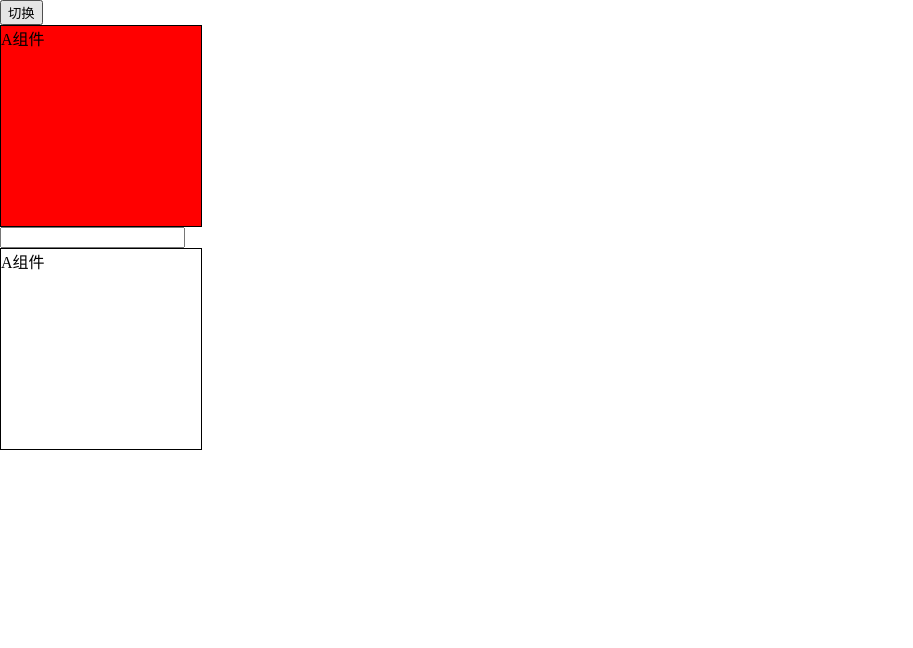
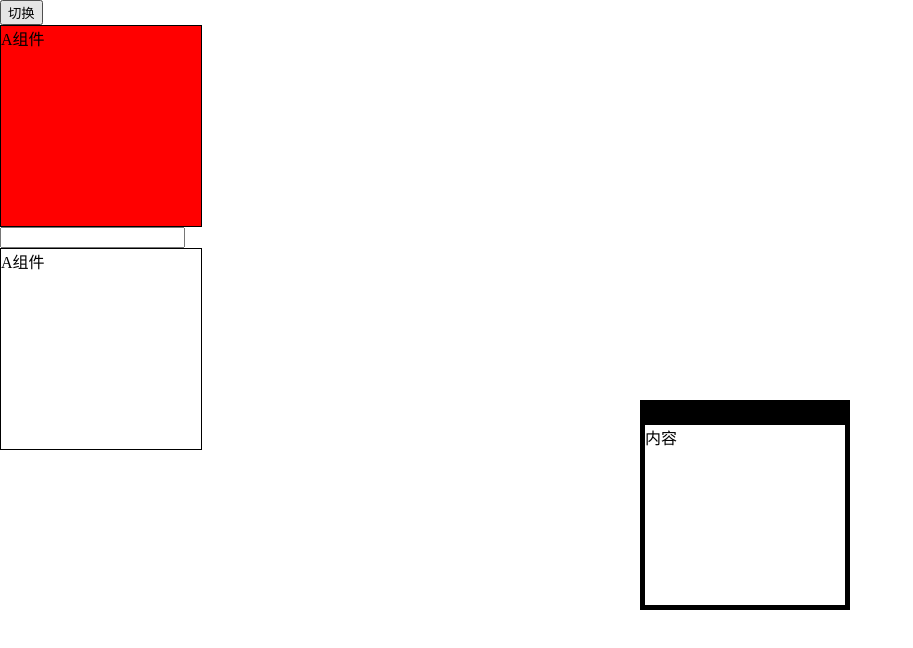
Before and after one commit to baizhi958216/xiaomanzs_FullStackStudy, a Vue app in the folder vite-app/: page / in a window 1280 px wide. Shown: the top 648 px of the page, without its empty margins (0-913 px from the left). Built offline with nearby package versions, Linux system fonts and the light colour scheme.

Commit message:
vue: Add a directive demo
Signed-off-by: baizhi958216 <1475289190@qq.com>

```diff
--- a/vite-app/src/components/Vuedirective.vue
+++ b/vite-app/src/components/Vuedirective.vue
@@ -1,50 +1,54 @@
 <template>
   <div>
-    <button @click="flag=!flag">切换</button>
-    <A v-if="flag" v-move:aaa.baizhi958216="{background:'red'}"></A>
+    <button @click="flag = !flag">切换</button>
+    <A v-if="flag" v-move:aaa.baizhi958216="{ background: 'red' }"></A>
     <input type="text" v-model="a2Input">
-    <A v-ipt:iptval="{background:a2Input}"></A>
+    <A v-ipt:iptval="{ background: a2Input }"></A>
+  </div>
+  <div v-window class="box">
+    <div class="header"></div>
+    <div>内容</div>
   </div>
 </template>
 
 <script setup lang="ts">
 import A from './Vdirective/index.vue'
-import { Directive,DirectiveBinding,ref } from 'vue';
+import { Directive, DirectiveBinding, ref } from 'vue';
 let flag = ref<boolean>(true)
-type Dir={
-  background:string
+type Dir = {
+  background: string
 }
-const vMove:Directive = {
+const vMove: Directive = {
   // 整个生命周期都可以接收
   // 0: element
   // 1: arg:传递的参数 modifiers:自定义修饰符 value:值
   // 2: 虚拟DOM
   // 2: 上一个虚拟DOM
-  created(el:HTMLElement,dir:DirectiveBinding<Dir>){
+  created(el: HTMLElement, dir: DirectiveBinding<Dir>) {
     console.log('=======>created');
     // el=>element dir:自定义泛型
     el.style.background = dir.value.background
   },
-  beforeMount(...args:Array<any>){
+  beforeMount(...args: Array<any>) {
     console.log('=======>beforeMount');
     console.log(args)
   },
-  mounted(...args:Array<any>){
+  mounted(...args: Array<any>) {
     console.log('=======>mounted');
     console.log(args)
   },
   // 数据变化时
-  beforeUpdate(){
+  beforeUpdate() {
     console.log('=======>beforeUpdate');
   },
-  updated(){
+  updated() {
     console.log('=======>updated');
   },
   // 卸载
-  beforeUnmount(){
+  beforeUnmount() {
     console.log('=======>beforeUnmount');
   },
-  unmounted(){
+  unmounted() {
     console.log('=======>unmounted');
   }
 }
@@ -52,13 +56,46 @@ const vMove:Directive = {
 // 简写
 let a2Input = ref<string>('')
 type ipt = {
-  background:string
+  background: string
 }
-const vIpt = (el:HTMLElement,dir:DirectiveBinding<ipt>)=>{
+const vIpt = (el: HTMLElement, dir: DirectiveBinding<ipt>) => {
   el.style.background = dir.value.background
+}
+
+// movebox
+// any,void 不需要传入任何值
+const vWindow: Directive<any, void> = (el: HTMLElement, binding: DirectiveBinding) => {
+  let moveElement: HTMLElement = el.firstElementChild as HTMLElement
+  moveElement.addEventListener('mousedown', (e: MouseEvent) => {
+    let X = e.clientX - el.offsetLeft
+    let Y = e.clientY - el.offsetTop
+    const move = (e: MouseEvent) => {
+      el.style.left = e.clientX - X + 'px'
+      el.style.top = e.clientY - Y + 'px'
+    }
+    // 鼠标拖动
+    document.addEventListener('mousemove', move)
+    // 鼠标松开
+    document.addEventListener('mouseup', () => {
+      document.removeEventListener('mousemove', move)
+    })
+  })
 }
 </script>
 
-<style scoped>
+<style lang="less" scoped>
+.box {
+  position: fixed;
+  left: 50%;
+  top: 50%;
+  width: 200px;
+  height: 200px;
+  border: 5px solid black;
 
+  .header {
+    background-color: black;
+    height: 20px;
+    cursor: move;
+  }
+}
 </style>
```
